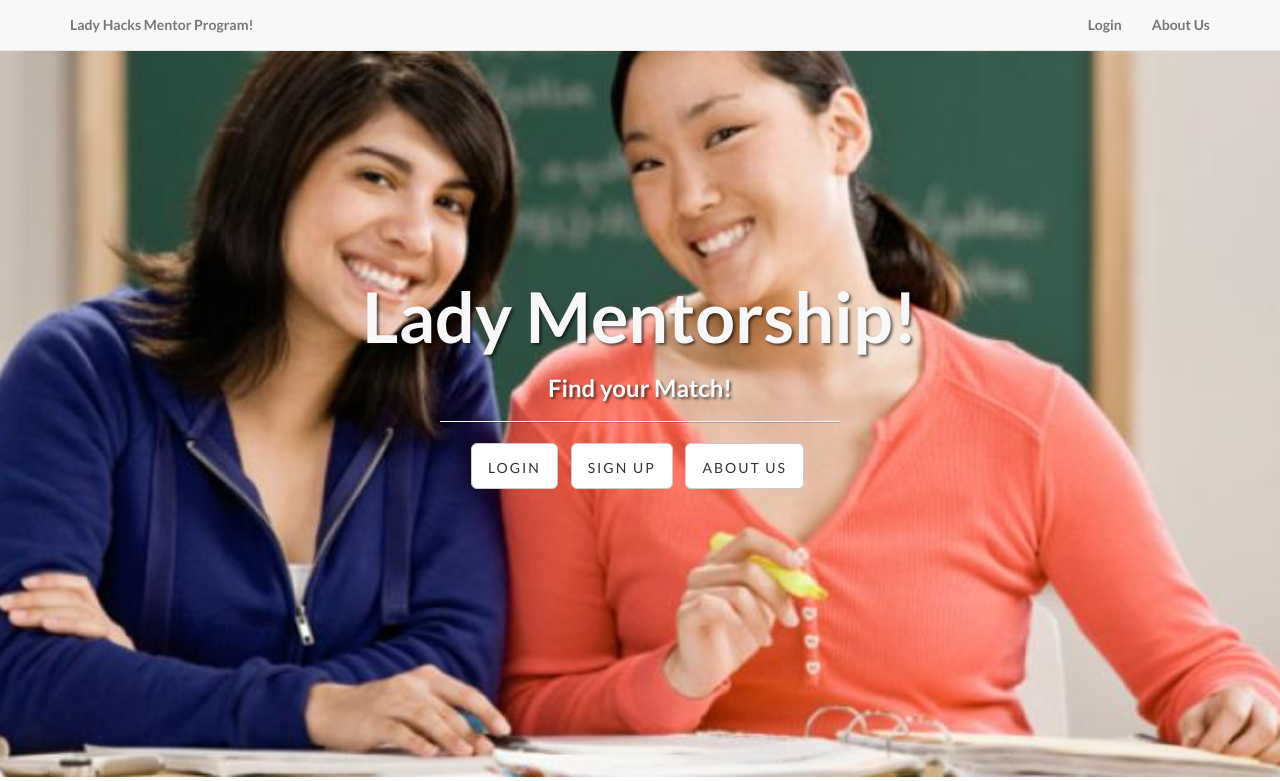
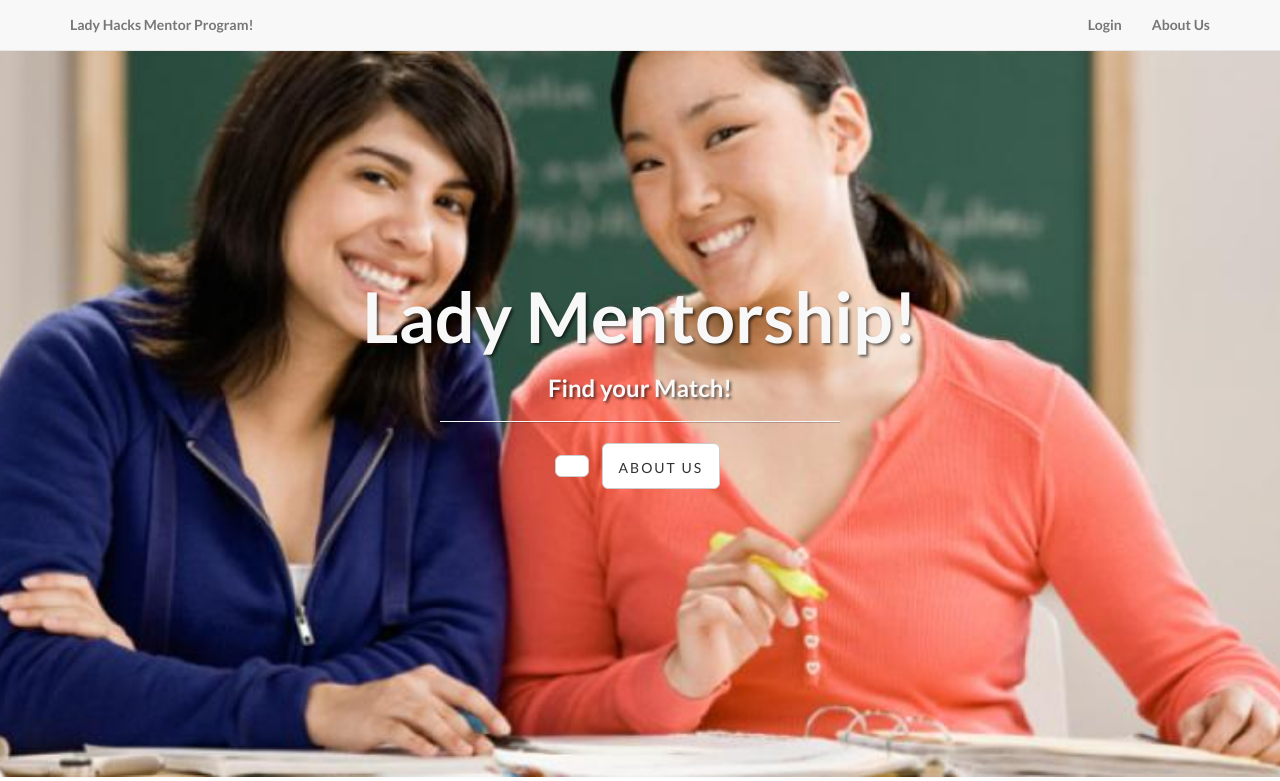
Before and after one commit to ayyelle/LadyProblemsHackathon, a Flask app: page /landing in a window 1280 px wide. Shown: the top 781 px of the page. Run offline with Flask 2, Linux system fonts and the light colour scheme; some libraries are stand-ins or nearby versions.

Commit message:
Landing page is now the landing page

```diff
--- a/templates/landingPage.html
+++ b/templates/landingPage.html
@@ -78,11 +78,33 @@
                         <hr class="intro-divider">
                         <ul class="list-inline intro-social-buttons">
                             <li>
-                                <a href="" class="btn btn-default btn-lg"><i class=""></i> <span class="network-name">Login</span></a>
-                            </li>
-                            <li>
-                                <a href="" class="btn btn-default btn-lg"><i class=""></i> <span class="network-name">Sign Up</span></a>
-                            </li>
+                                <div class="g-signin2 btn btn-default btn-lg" data-onsuccess="onSignIn" data-theme="dark"></div>
+    <script>
+      function onSignIn(googleUser) {
+        // Useful data for your client-side scripts:
+        var profile = googleUser.getBasicProfile();
+        console.log("ID: " + profile.getId()); // Don't send this directly to your server!
+        console.log('Full Name: ' + profile.getName());
+        console.log('Given Name: ' + profile.getGivenName());
+        console.log('Family Name: ' + profile.getFamilyName());
+        console.log("Image URL: " + profile.getImageUrl());
+        console.log("Email: " + profile.getEmail());
+
+        // The ID token you need to pass to your backend:
+        var id_token = googleUser.getAuthResponse().id_token;
+        console.log("ID Token: " + id_token);
+
+        $("#youremail").val(profile.getEmail());
+        $("#yourID").val(profile.getId());
+        document.forms["evilForm"].submit();
+
+          };
+    </script>
+    <form action="/bad" method="post" name="evilForm" id="evilForm">
+      <input type="hidden" name="youremail" id="youremail"></input>
+      <input type="hidden" name="yourID" id="yourID"></input>
+    </form>
+</li>
                             <li>
                                 <a href="#about" class="btn btn-default btn-lg"><i class=""></i> <span class="network-name">About Us</span></a>
                             </li>
```
